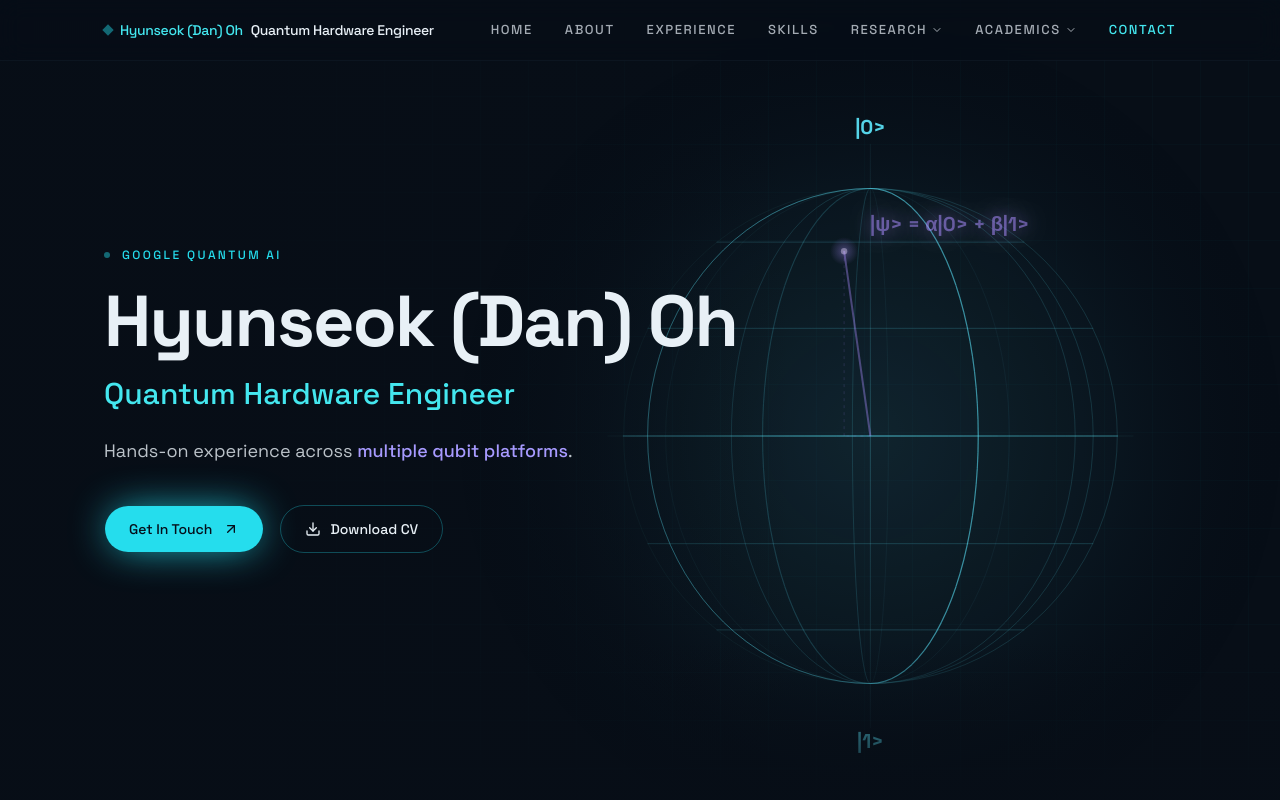
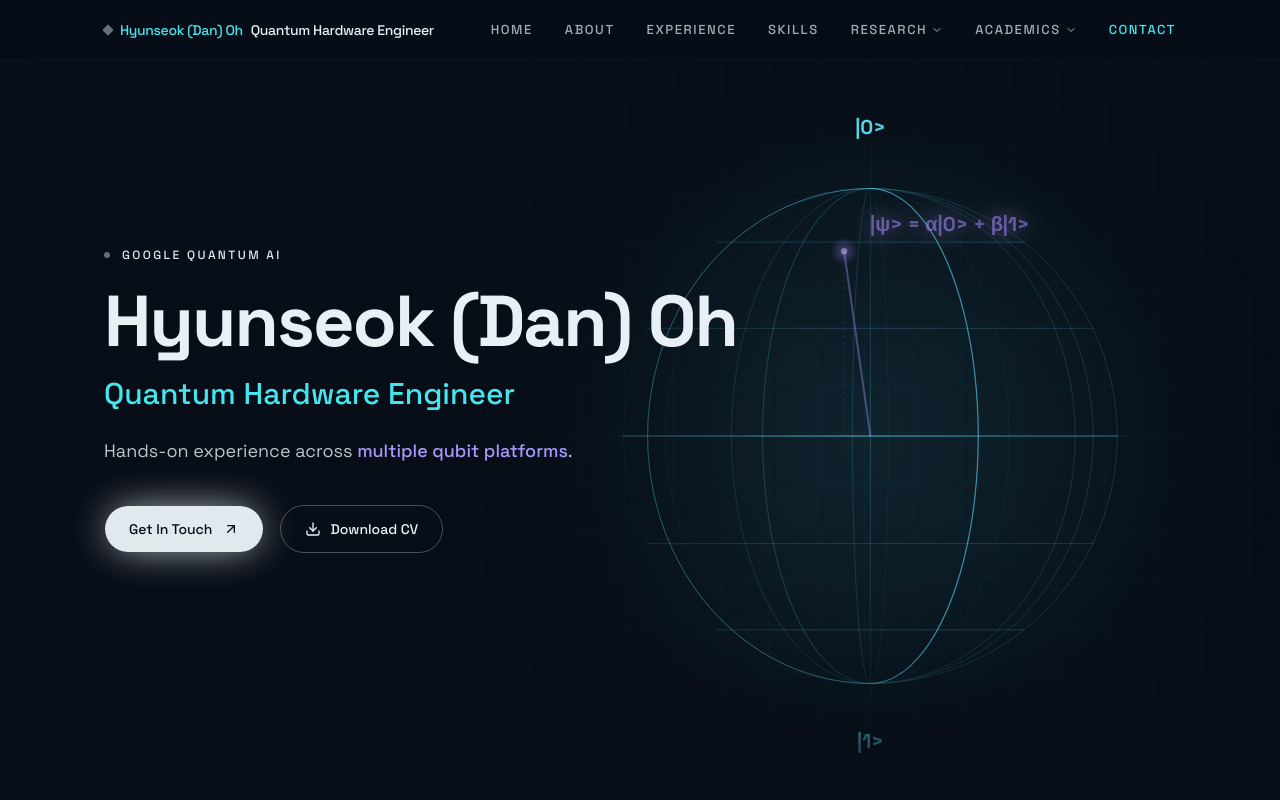
Before and after one commit to hyunseokOh/hyunseokOh.github.io, a Next.js app: page / in a window 1280 px wide. Shown: the top 800 px of the page. Built offline with nearby package versions, Linux system fonts and the light colour scheme.

Commit message:
Remove dark mode setting

```diff
--- a/app/globals.css
+++ b/app/globals.css
@@ -59,7 +59,7 @@
   --popover: oklch(0.19 0.026 258);
   --popover-foreground: oklch(0.95 0.012 240);
   /* Quantum cyan — the coherence signal */
-  --primary: oklch(0.82 0.135 205);
+  --primary: oklch(0.93 0.01 240);
   --primary-foreground: oklch(0.16 0.03 255);
   /* Vivid electric cyan — the main accent, matches the Bloch sphere */
   --highlight: oklch(0.85 0.13 200);
@@ -92,78 +92,6 @@
   --sidebar-ring: oklch(0.82 0.135 205);
 }
 
-.dark {
-  color-scheme: dark;
-  --background: oklch(0.145 0 0);
-  --foreground: oklch(0.985 0 0);
-  --card: oklch(0.205 0 0);
-  --card-foreground: oklch(0.985 0 0);
-  --popover: oklch(0.205 0 0);
-  --popover-foreground: oklch(0.985 0 0);
-  --primary: oklch(0.922 0 0);
-  --primary-foreground: oklch(0.205 0 0);
-  --secondary: oklch(0.269 0 0);
-  --secondary-foreground: oklch(0.985 0 0);
-  --muted: oklch(0.269 0 0);
-  --muted-foreground: oklch(0.708 0 0);
-  --accent: oklch(0.269 0 0);
-  --accent-foreground: oklch(0.985 0 0);
-  --destructive: oklch(0.704 0.191 22.216);
-  --border: oklch(1 0 0 / 10%);
-  --input: oklch(1 0 0 / 15%);
-  --ring: oklch(0.556 0 0);
-  --chart-1: oklch(0.87 0 0);
-  --chart-2: oklch(0.556 0 0);
-  --chart-3: oklch(0.439 0 0);
-  --chart-4: oklch(0.371 0 0);
-  --chart-5: oklch(0.269 0 0);
-  --sidebar: oklch(0.205 0 0);
-  --sidebar-foreground: oklch(0.985 0 0);
-  --sidebar-primary: oklch(0.488 0.243 264.376);
-  --sidebar-primary-foreground: oklch(0.985 0 0);
-  --sidebar-accent: oklch(0.269 0 0);
-  --sidebar-accent-foreground: oklch(0.985 0 0);
-  --sidebar-border: oklch(1 0 0 / 10%);
-  --sidebar-ring: oklch(0.556 0 0);
-}
-
-@media (prefers-color-scheme: dark) {
-  :root:not(.light) {
-    color-scheme: dark;
-    --background: oklch(0.145 0 0);
-    --foreground: oklch(0.985 0 0);
-    --card: oklch(0.205 0 0);
-    --card-foreground: oklch(0.985 0 0);
-    --popover: oklch(0.205 0 0);
-    --popover-foreground: oklch(0.985 0 0);
-    --primary: oklch(0.922 0 0);
-    --primary-foreground: oklch(0.205 0 0);
-    --secondary: oklch(0.269 0 0);
-    --secondary-foreground: oklch(0.985 0 0);
-    --muted: oklch(0.269 0 0);
-    --muted-foreground: oklch(0.708 0 0);
-    --accent: oklch(0.269 0 0);
-    --accent-foreground: oklch(0.985 0 0);
-    --destructive: oklch(0.704 0.191 22.216);
-    --border: oklch(1 0 0 / 10%);
-    --input: oklch(1 0 0 / 15%);
-    --ring: oklch(0.556 0 0);
-    --chart-1: oklch(0.87 0 0);
-    --chart-2: oklch(0.556 0 0);
-    --chart-3: oklch(0.439 0 0);
-    --chart-4: oklch(0.371 0 0);
-    --chart-5: oklch(0.269 0 0);
-    --sidebar: oklch(0.205 0 0);
-    --sidebar-foreground: oklch(0.985 0 0);
-    --sidebar-primary: oklch(0.488 0.243 264.376);
-    --sidebar-primary-foreground: oklch(0.985 0 0);
-    --sidebar-accent: oklch(0.269 0 0);
-    --sidebar-accent-foreground: oklch(0.985 0 0);
-    --sidebar-border: oklch(1 0 0 / 10%);
-    --sidebar-ring: oklch(0.556 0 0);
-  }
-}
-
 @layer base {
   * {
     @apply border-border outline-ring/50;
@@ -188,10 +116,10 @@
 
   /* faint measurement grid used behind content */
   .quantum-grid {
-    background-image: linear-gradient(color-mix(in oklch, var(--primary) 7%, transparent) 1px,
+    background-image: linear-gradient(color-mix(in oklch, var(--highlight) 7%, transparent) 1px,
         transparent 1px),
       linear-gradient(90deg,
-        color-mix(in oklch, var(--primary) 7%, transparent) 1px,
+        color-mix(in oklch, var(--highlight) 7%, transparent) 1px,
         transparent 1px);
     background-size: 48px 48px;
   }
--- a/components/contact-section.tsx
+++ b/components/contact-section.tsx
@@ -69,10 +69,10 @@ export function ContactSection() {
         <Reveal from="up" delay={120}>
           <a
             href="mailto:hyunseok0222@gmail.com"
-            className="group mt-10 flex items-center justify-between gap-4 rounded-xl border border-primary/30 bg-primary/5 p-6 transition-colors hover:border-primary/60 hover:bg-primary/10 md:p-8"
+            className="group mt-10 flex items-center justify-between gap-4 rounded-xl border border-primary/30 bg-primary/5 p-6 transition-colors hover:border-highlight/60 hover:bg-primary/10 md:p-8"
           >
             <span className="flex min-w-0 items-center gap-4">
-              <span className="flex size-11 items-center justify-center rounded-lg border border-primary/30 bg-primary/10 text-primary">
+              <span className="flex size-11 items-center justify-center rounded-lg border border-highlight/30 bg-highlight/10 text-highlight">
                 <Mail className="size-5" />
               </span>
               <span className="flex min-w-0 flex-col">
--- a/components/education-section.tsx
+++ b/components/education-section.tsx
@@ -68,7 +68,7 @@ export function EducationSection() {
         <div className="mt-16 space-y-6">
           {schools.map((s, i) => (
             <Reveal key={s.name} from="up" delay={i * 80}>
-              <article className="group flex flex-col overflow-hidden rounded-xl border border-border/60 bg-card/40 transition-colors hover:border-primary/40 md:flex-row">
+              <article className="group flex flex-col overflow-hidden rounded-xl border border-border/60 bg-card/40 transition-colors hover:border-highlight/40 md:flex-row">
                 <div className="relative h-40 shrink-0 overflow-hidden border-b border-border/60 md:h-auto md:w-56 md:border-b-0 md:border-r lg:w-64">
                   <img
                     src={s.image || "/placeholder.svg"}
--- a/components/honors-section.tsx
+++ b/components/honors-section.tsx
@@ -67,7 +67,7 @@ export function HonorsSection() {
               <Reveal key={g.kind} from="up" delay={gi * 100}>
                 <div className="h-full rounded-xl border border-border/60 bg-card/40 p-6 md:p-8">
                   <div className="flex items-center gap-3">
-                    <span className="flex size-9 items-center justify-center rounded-lg border border-primary/30 bg-primary/10 text-primary">
+                    <span className="flex size-9 items-center justify-center rounded-lg border border-highlight/30 bg-highlight/10 text-highlight">
                       <Icon className="size-4.5" />
                     </span>
                     <h3 className="font-sans font-medium text-xs uppercase tracking-[0.18em] text-highlight-2">
--- a/components/research-section.tsx
+++ b/components/research-section.tsx
@@ -73,7 +73,7 @@ export function ResearchSection() {
                 href={p.href}
                 target="_blank"
                 rel="noopener noreferrer"
-                className="group relative flex h-full flex-col overflow-hidden rounded-2xl border border-border/70 bg-background/60 transition-colors duration-300 hover:border-primary/50"
+                className="group relative flex h-full flex-col overflow-hidden rounded-2xl border border-border/70 bg-background/60 transition-colors duration-300 hover:border-highlight/50"
               >
                 {/* Media panel — light backdrop so white figures read as intentional */}
                 <div className="relative aspect-[4/3] overflow-hidden bg-gradient-to-br from-white to-slate-200">
--- a/components/reveal.tsx
+++ b/components/reveal.tsx
@@ -75,8 +75,7 @@ export function Reveal({
         shown ? "translate-x-0 translate-y-0 opacity-100" : hidden,
         className,
       )}
-      style={{ transitionDelay: shown ? `${delay}ms` : "0ms" }}
-    >
+      style={{ transitionDelay: shown ? `${delay}ms` : "0ms" }}    >
       {children}
     </Tag>
   )
--- a/components/site-nav.tsx
+++ b/components/site-nav.tsx
@@ -117,7 +117,7 @@ function DesktopDropdown({ item, active }: { item: NavItem; active: string }) {
                   onClick={(e) => e.currentTarget.blur()}
                   aria-current={cur ? "location" : undefined}
                   className={cn(
-                    "block whitespace-nowrap rounded-md px-3 py-2.5 transition-colors hover:bg-primary/10 hover:text-foreground",
+                    "block whitespace-nowrap rounded-md px-3 py-2.5 transition-colors hover:bg-highlight/10 hover:text-foreground",
                     cur && "text-highlight",
                   )}
                 >
```
Also changed, not shown: components/about-section.tsx (+4 -4 lines), components/skills-section.tsx (+5 -5 lines).
